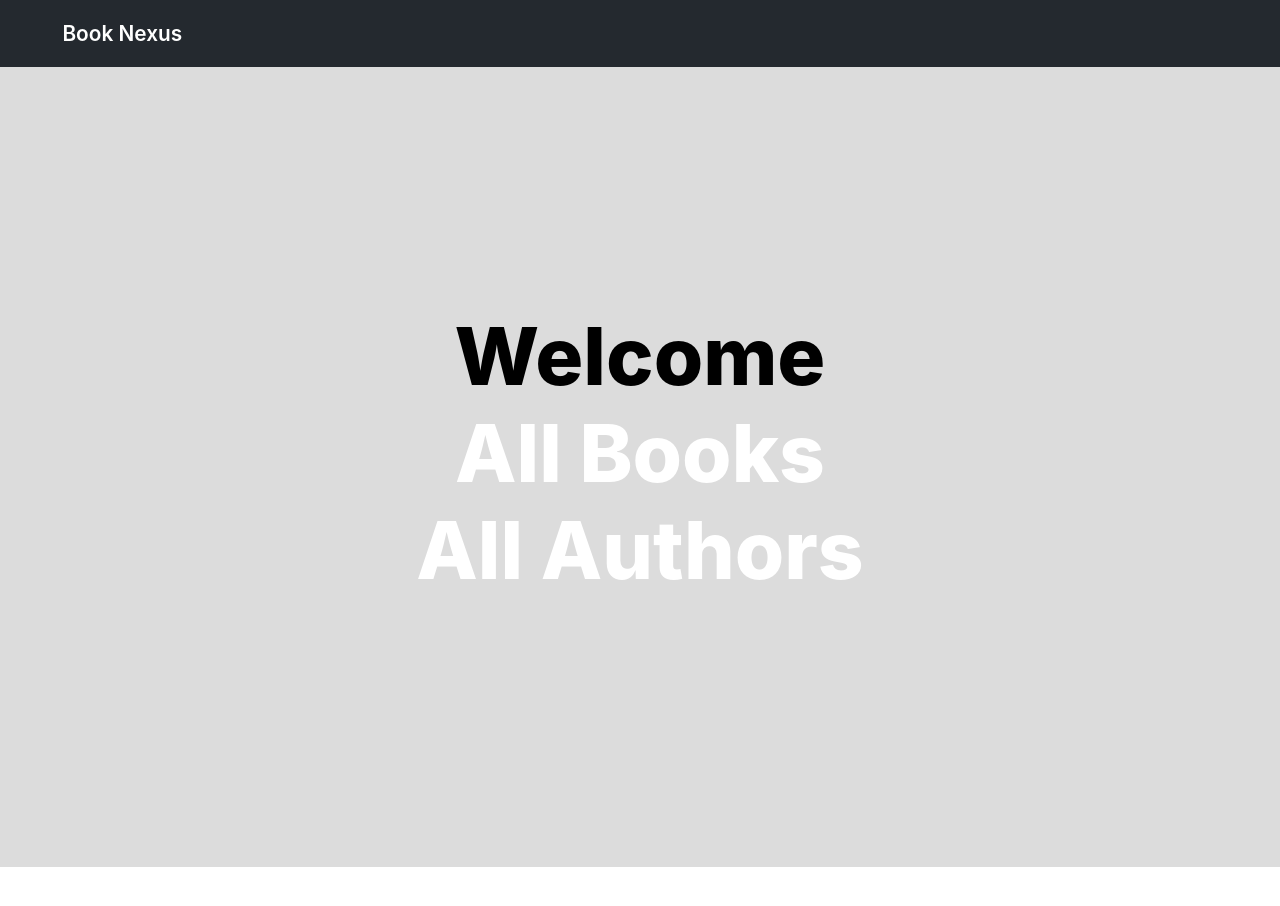
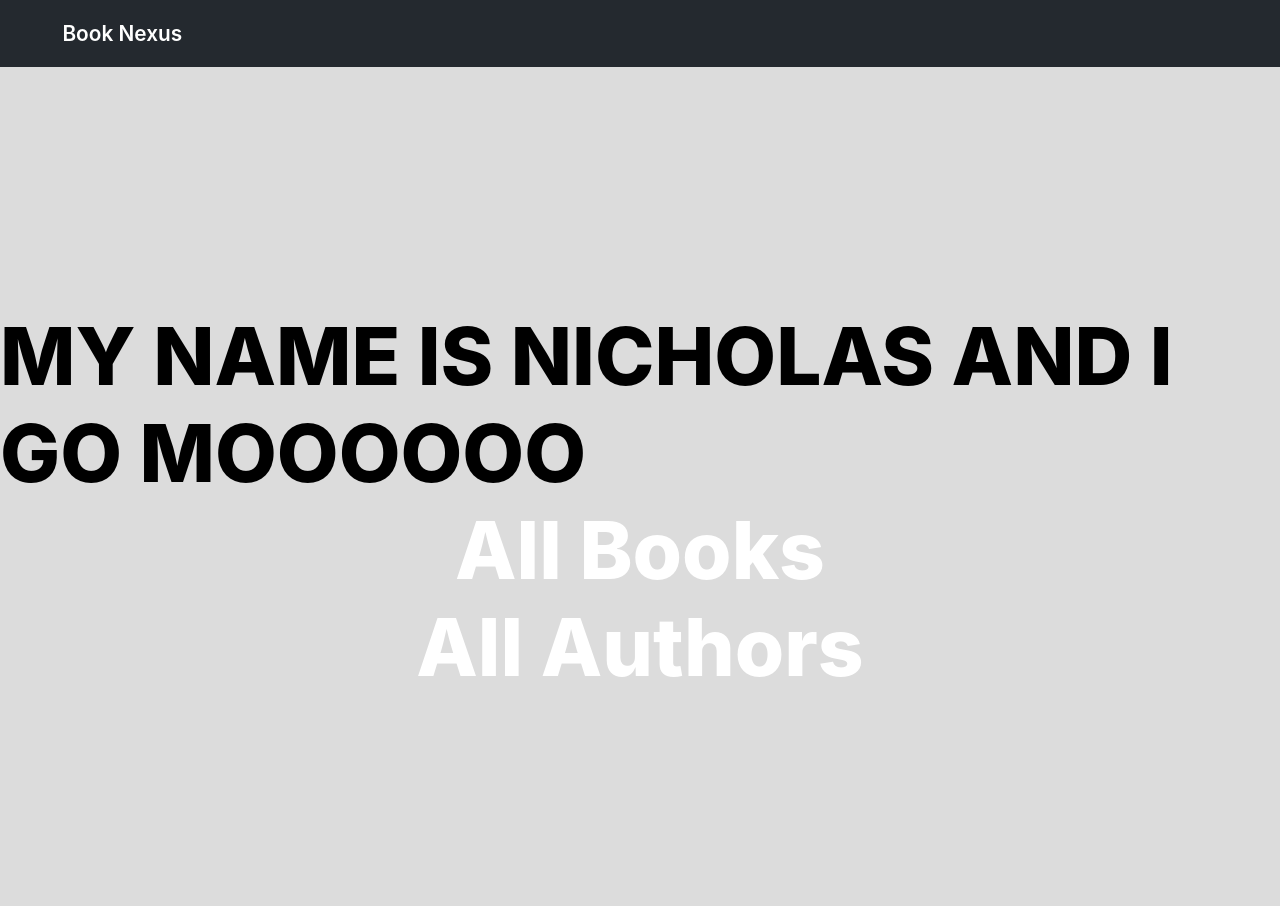
Before and after one commit to tuneerroy/book-nexus, a React (Create React App) app in the folder book-nexus-project/: page / in a window 1280 px wide. Shown: the top 906 px of the page. Before the commit the page ends 867 px from the top, so only its background shows below. Built offline with nearby package versions, Linux system fonts and the light colour scheme.

Commit message:
feat: important main page change

```diff
--- a/book-nexus-project/src/Components/MainPage.jsx
+++ b/book-nexus-project/src/Components/MainPage.jsx
@@ -4,7 +4,7 @@ import { NavLink } from 'react-router-dom';
 function MainPage() {
     return <div className='mainPage'>
         <div className='mainPageText'>
-            Welcome
+            MY NAME IS NICHOLAS AND I GO MOOOOOO
             <NavLink to={`/books`} className="title">All Books</NavLink>
             <NavLink to={`/authors`} className="title">All Authors</NavLink>
         </div>
```
